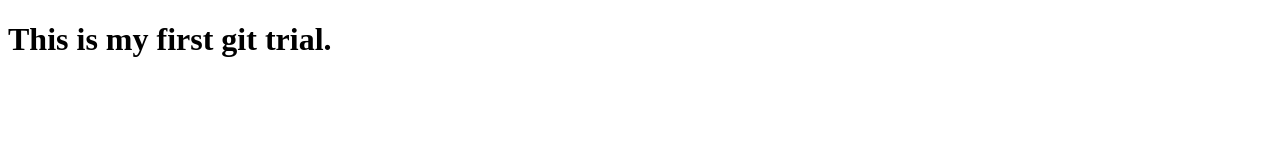
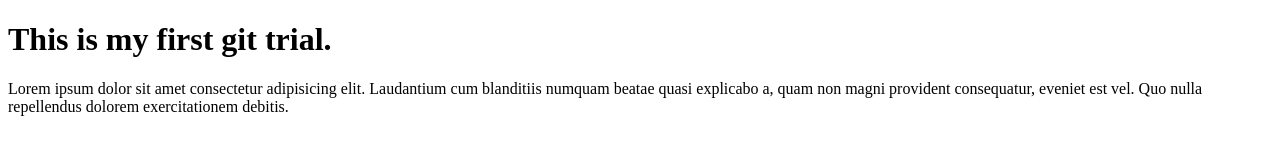
Before and after one commit to nitaisutradhar769/Test, a plain HTML site: page index.html in a window 1280 px wide. Drawn offline with Linux system fonts and the light colour scheme.

Commit message:
paragrapg add

```diff
--- a/index.html
+++ b/index.html
@@ -7,5 +7,6 @@
 </head>
 <body>
     <h1>This is my first git trial.</h1>
+    <p>Lorem ipsum dolor sit amet consectetur adipisicing elit. Laudantium cum blanditiis numquam beatae quasi explicabo a, quam non magni provident consequatur, eveniet est vel. Quo nulla repellendus dolorem exercitationem debitis.</p>
 </body>
 </html>
```
